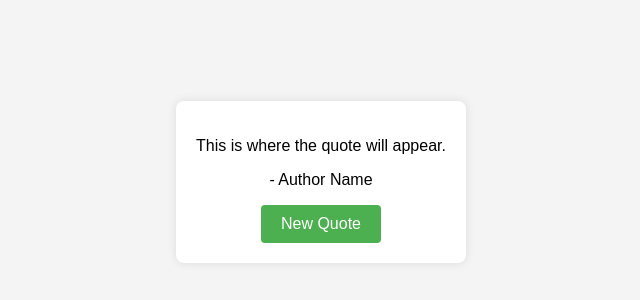
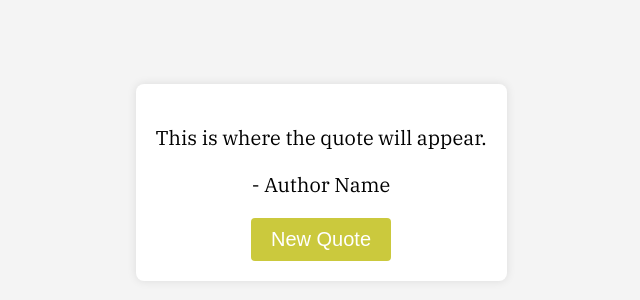
Before and after one commit to Willv97/Random_Quotes, a plain HTML site: page index.html in a window 1280 px wide. Shown: the part 218-518 px from the top of the page, without its empty margins (319-959 px from the left). Drawn offline with Linux system fonts and the light colour scheme; no server answers.

Commit message:
Added a google font, increased text size, and changed the color of the button

```diff
--- a/index.html
+++ b/index.html
@@ -5,6 +5,7 @@
     <meta name="viewport" content="width=device-width, initial-scale=1.0">
     <title>Random Quote Generator</title>
     <link rel="stylesheet" href="styles.css">
+    <link rel="stylesheet" href="https://fonts.googleapis.com/css2?family=IBM+Plex+Serif:wght@400;700&display=swap">
 </head>
 <body>
     <div id="quote-container">
--- a/styles.css
+++ b/styles.css
@@ -1,5 +1,6 @@
 body {
-    font-family: 'Arial', sans-serif;
+    font-family: 'IBM Plex Serif', serif;
+    font-size: 20px;
     background-color: #f4f4f4;
     display: flex;
     align-items: center;
@@ -17,15 +18,15 @@ body {
 }
 
 #new-quote-btn {
-    background-color: #4caf50;
+    background-color: #cbc93d;
     color: #fff;
     padding: 10px 20px;
-    font-size: 16px;
+    font-size: 20px;
     border: none;
     border-radius: 4px;
     cursor: pointer;
 }
 
 #new-quote-btn:hover {
-    background-color: #45a049;
+    background-color: #cbc93d;
 }
```
